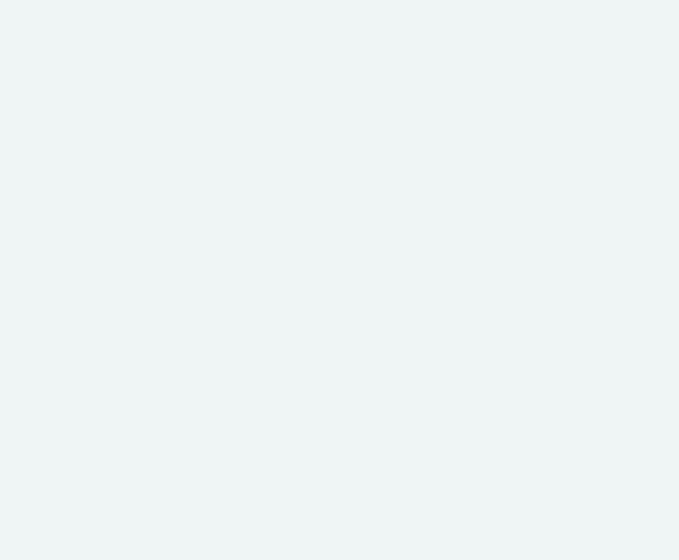
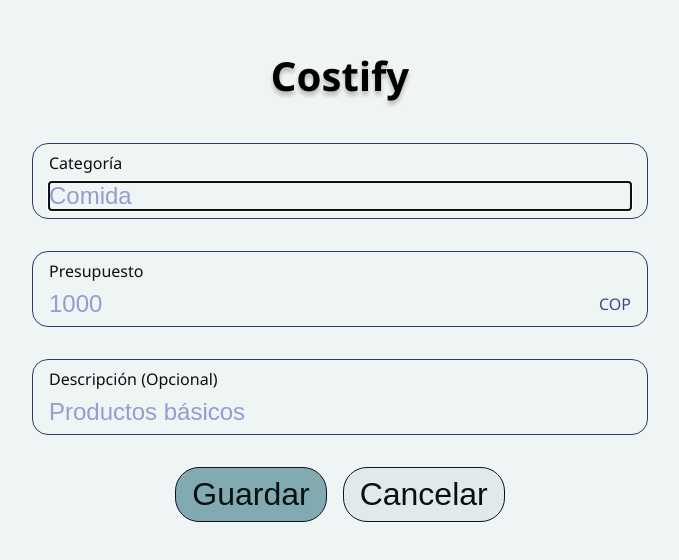
Before and after one commit to JuanC046/costify, a Vue app: page /createCategory in a window 1280 px wide. Before the commit this address had no page. Shown: the top 560 px of the page, without its empty margins (300-979 px from the left). Built offline with nearby package versions, Linux system fonts and the light colour scheme.

Commit message:
Create CreateCategory view

```diff
--- a/src/assets/css/basic.css
+++ b/src/assets/css/basic.css
@@ -3,6 +3,10 @@
     --color-white: #EFF5F5;
     --color-black: #0A0F10;
     --color-gray: #555B5C;
+    --color-warning: #FFC107;
+    --color-danger: #DC3545;
+    --color-success: #28A745;
+    --color-info: #17A2B8;
     --color-primario-10: #0F1224;
     --color-primario-20: #1F2547;
     --color-primario-30: #2E376B;
--- a/src/router/index.js
+++ b/src/router/index.js
@@ -8,14 +8,21 @@ const routes = [
     // this generates a separate chunk (about.[hash].js) for this route
     // which is lazy-loaded when the route is visited.
     component: function () {
-      return import(/* webpackChunkName: "about" */ '../views/HomeView.vue')
+      return import('../views/HomeView.vue')
     }
   },
   {
     path: '/recordExpense',
     name: 'recordExpense',
     component: function () {
-      return import(/* webpackChunkName: "about" */ '../views/RecordExpenseView.vue')
+      return import('../views/RecordExpenseView.vue')
+    }
+  },
+  {
+    path: '/createCategory',
+    name: 'createCategory',
+    component: function () {
+      return import('../views/CreateCategoryView.vue')
     }
   }
 ]
--- /dev/null
+++ b/src/views/CreateCategoryView.vue
@@ -0,0 +1,196 @@
+<template>
+    <div class="createCategoryView">
+        <header class="createCategoryView__header">
+            <Titulo />
+        </header>
+        <main class="createCategoryView__main">
+            <form action="" class="createCategoryView__main__form">
+                <div class="form__item">
+                    <label for="categoria">Categoría</label>
+                    <input
+                        type="text"
+                        name="categoria"
+                        id="categoria"
+                        placeholder="Comida"
+                        autofocus
+                    />
+                </div>
+                <div class="form__item">
+                    <label for="presupuesto">Presupuesto</label>
+                    <div class="form__item__presupuesto">
+                        <input
+                            type="number"
+                            name="presupuesto"
+                            id="presupuesto"
+                            placeholder="1000"
+                        />
+                        <p>{{ moneda }}</p>
+                    </div>
+                </div>
+                <div class="form__item">
+                    <label for="descripcion">Descripción (Opcional)</label>
+                    <input type="text" name="descrpcion" id="descripcion"
+                    placeholder="Productos básicos"/>
+                </div>
+                <div class="form__botones">
+                    <Boton
+                        texto="Guardar"
+                        type="submit"
+                        class="form__botones__guardar"
+                    />
+                    <Boton texto="Cancelar" class="form__botones__cancelar" />
+                </div>
+            </form>
+        </main>
+    </div>
+</template>
+<script>
+import Titulo from "@/components/Titulo.vue";
+import Boton from "@/components/Boton.vue";
+export default {
+    name: "CreateCategoryView",
+    components: {
+        Titulo,
+        Boton,
+    },
+    data() {
+        return {
+            moneda: "COP",
+        };
+    },
+};
+</script>
+<style>
+.createCategoryView {
+    display: flex;
+    flex-direction: column;
+    gap: 40px;
+    height: 100vh;
+}
+
+.createCategoryView__header {
+    display: flex;
+    justify-content: center;
+    align-items: center;
+}
+
+.createCategoryView__main {
+    display: flex;
+    justify-content: center;
+    align-items: center;
+}
+
+.createCategoryView__main__form {
+    display: flex;
+    flex-direction: column;
+    gap: 32px;
+    width: 50%;
+    justify-content: center;
+    align-items: center;
+}
+
+.form__item {
+    display: flex;
+    flex-direction: column;
+    justify-content: center;
+    gap: 8px;
+    padding: 8px 16px;
+    border-radius: 16px;
+    border: 1px solid var(--color-primario-30);
+    background-color: none;
+    width: 100%;
+}
+
+.form__item label {
+    color: var(--color-black);
+    font-size: 1rem;
+    text-align: left;
+}
+
+.form__item input {
+    color: var(--color-primario-40);
+    font-size: 1.5rem;
+    border: none;
+    background-color: var(--color--white);
+    width: 100%;
+}
+.form__item input::placeholder {
+    color: var(--color-primario-70);
+}
+.form__item__presupuesto {
+    display: flex;
+    gap: 8px;
+    align-items: center;
+    color: var(--color-primario-40);
+}
+
+.form__botones {
+    display: flex;
+    gap: 16px;
+    justify-content: center;
+    width: auto;
+}
+
+.form__botones__guardar {
+    background-color: var(--color-secundario-60);
+    border: 1px solid var(--color-primario-10);
+    color: var(--color-black);
+}
+
+.form__botones__guardar:hover {
+    background-color: var(--color-success);
+}
+
+.form__botones__cancelar {
+    background-color: var(--color-secundario-90);
+    border: 1px solid var(--color-primario-10);
+    color: var(--color-black);
+}
+
+.form__botones__cancelar:hover {
+    background-color: var(--color-danger);
+}
+
+@media screen and (max-width: 768px) {
+    .createCategoryView__main__form {
+        width: 100%;
+        justify-content: center;
+    }
+
+    .form__item {
+        width: 80%;
+    }
+
+    .form__botones {
+        flex-direction: column;
+        justify-content: center;
+        align-items: center;
+        width: 50%;
+        gap: 32px;
+    }
+}
+
+@media screen and (max-width: 480px) {
+    .createCategoryView__main__form {
+        width: 100%;
+    }
+
+    .form__item {
+        width: 100%;
+    }
+}
+
+@media screen and (max-width: 400px) {
+    .createCategoryView__main__form {
+        width: 100%;
+    }
+
+    .form__item {
+        width: 100%;
+    }
+
+    .form__item__presupuesto input {
+        width: 80%;
+    }
+}
+</style>
```
